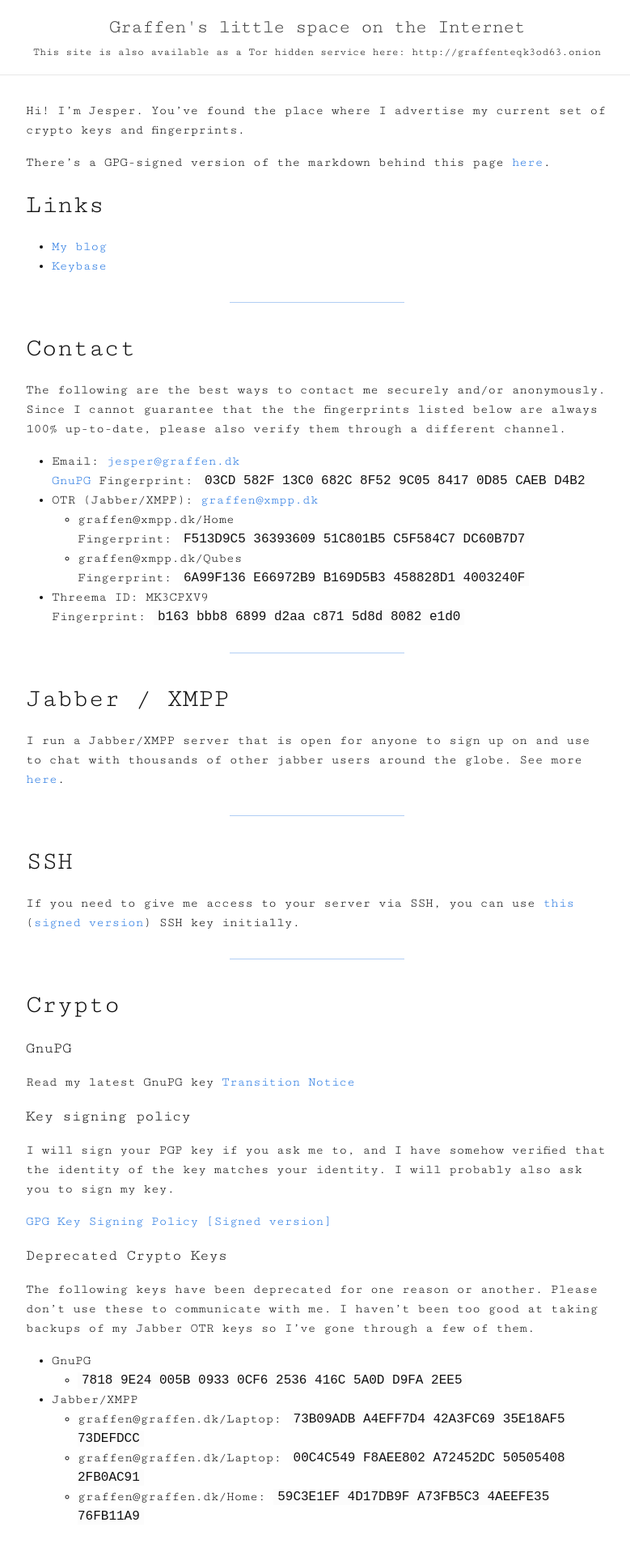
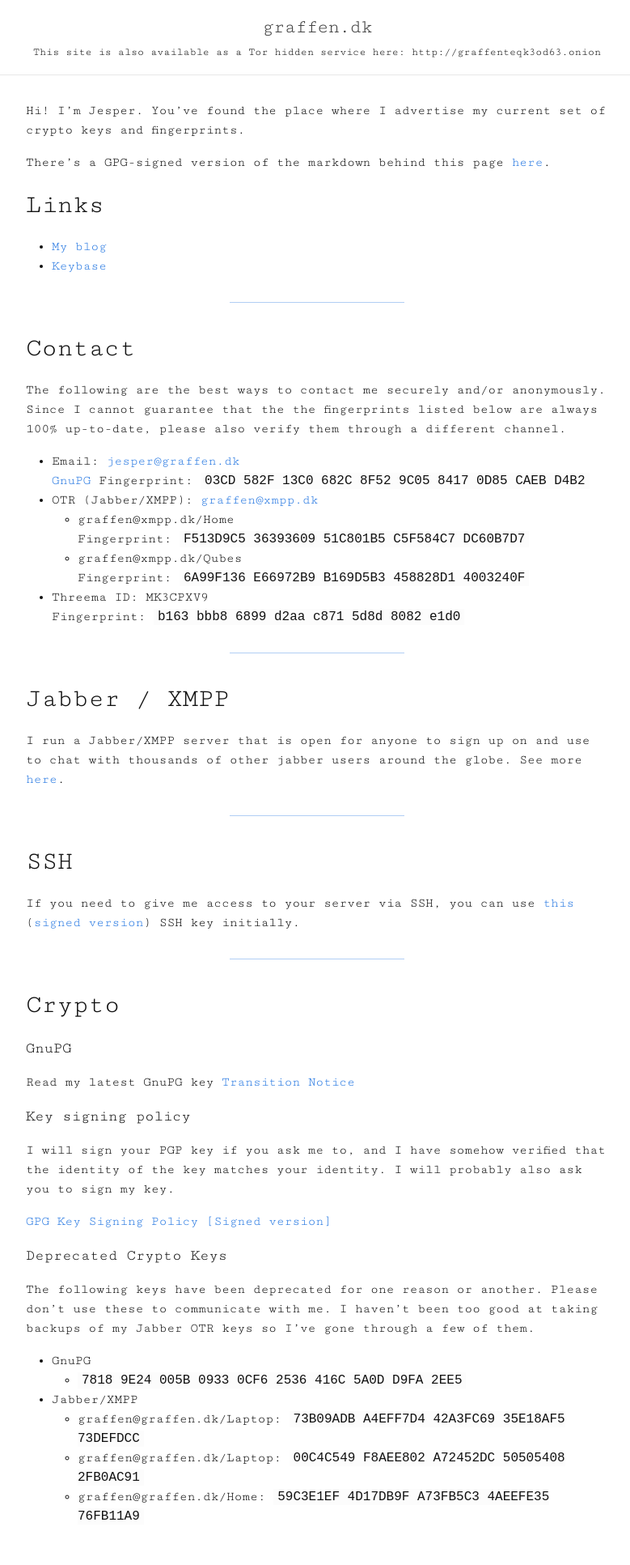
Before and after one commit to graffen/graffen.github.io, a Jekyll site: the page built from index.md, in a window 1280 px wide. Shown: the whole page at 81% size, without its empty margins (248-1027 px from the left). Built offline with Jekyll 4.4.1, drawn with Linux system fonts in a browser that asks for light colours.

Commit message:
Remove extra stuff from config

```diff
--- a/_config.yml
+++ b/_config.yml
@@ -1,12 +1,9 @@
 # Site settings
-title: Graffen's little space on the Internet
+title: graffen.dk
 email: jesper@graffen.dk
 description: > # this means to ignore newlines until "baseurl:"
-  Just a few interesting links and basic information.
+  My crypto keys and other stuff.
 baseurl: "" # the subpath of your site, e.g. /blog/
-url: "http://graffen.dk" # the base hostname & protocol for your site
-twitter_username: graffen
-github_username:  graffen
 
 # Build settings
 markdown: kramdown
```
